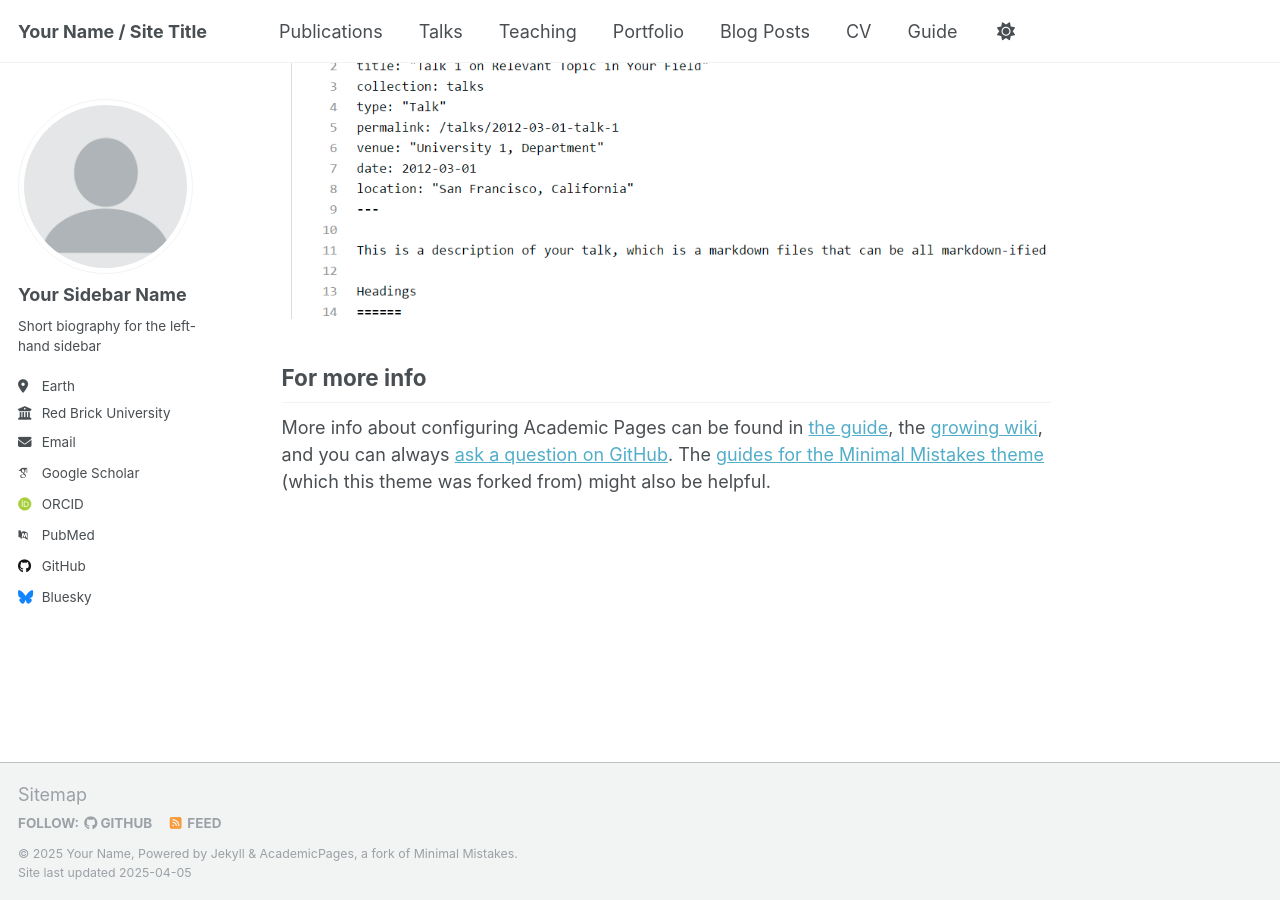
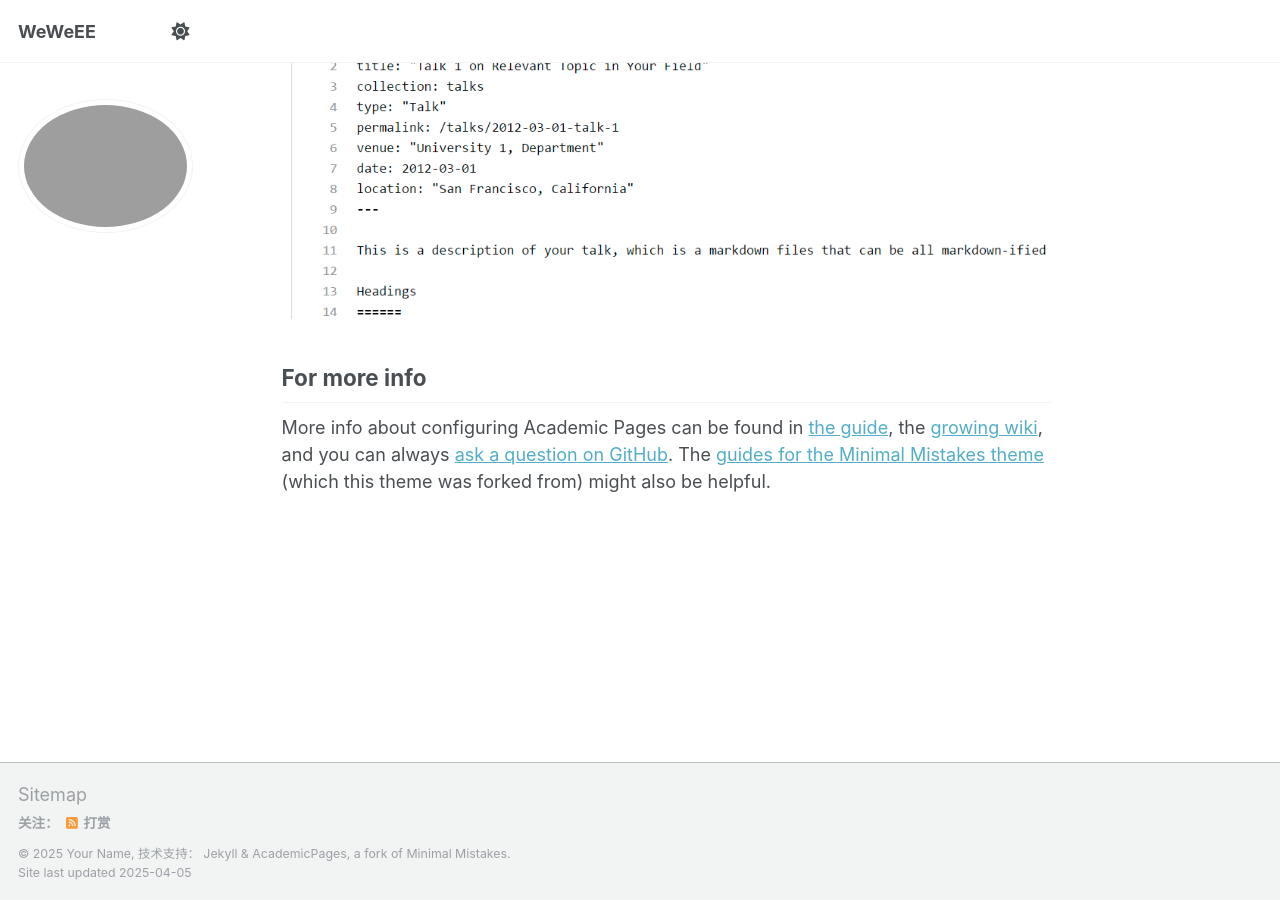
Before and after one commit to idengwei/idengwei.github.io, a Jekyll site: the page built from _pages/about.md, in a window 1280 px wide and 900 px high, scrolled down 2636 px. Built offline with Jekyll 4.4.1, drawn with Linux system fonts in a browser that asks for light colours; some web fonts are replaced.

Commit message:
修改全局配置

```diff
--- a/_config.yml
+++ b/_config.yml
@@ -7,37 +7,37 @@
 # server process.
 
 # Basic Site Settings
-locale                   : "en-US"
+locale                   : "zh-CN"
 site_theme               : "default"
-title                    : "Your Name / Site Title"
+title                    : "WeWeEE"
 title_separator          : "-"
 name                     : &name "Your Name"
 description              : &description "personal description"
-url                      : https://academicpages.github.io # the base hostname & protocol for your site e.g. "https://[your GitHub username].github.io"
+url                      : https://idengwei.github.io # the base hostname & protocol for your site e.g. "https://[your GitHub username].github.io"
 baseurl                  : "" # the subpath of your site, e.g. "/blog"
-repository               : "academicpages/academicpages.github.io"
+repository               : "idengwei/idengwei.github.io"
 
 # Site Author - The following control what appear as part of the author content on the side bar.
 #               If a field is blank the icon and link will not appear, otherwise it will be shown.
 #               Additional customization can be done by editing /_includes/author-profile.html
 author:
   # Biographic information
-  avatar           : "profile.png"
-  name             : "Your Sidebar Name"
+  avatar           : # "profile.png"
+  name             : # "Your Sidebar Name"
   pronouns         : # example: "she/her"
-  bio              : "Short biography for the left-hand sidebar"
-  location         : "Earth"
-  employer         : "Red Brick University"
+  bio              : # "Short biography for the left-hand sidebar"
+  location         : # "Earth"
+  employer         : # "Red Brick University"
   uri              : # URL
-  email            : "none@example.org"
+  email            : # "none@example.org"
 
   # Academic websites
   arxiv            : # URL - Update with the correct link to your profile
-  googlescholar    : "https://scholar.google.com/citations?user=PS_CX0AAAAAJ"
+  googlescholar    : # "https://scholar.google.com/citations?user=PS_CX0AAAAAJ"
   impactstory      : # URL
-  orcid            : "http://orcid.org/yourorcidurl"
+  orcid            : # "http://orcid.org/yourorcidurl"
   semantic         : # URL
-  pubmed           : "https://www.ncbi.nlm.nih.gov/pubmed/?term=john+snow"
+  pubmed           : # "https://www.ncbi.nlm.nih.gov/pubmed/?term=john+snow"
   researchgate     : # URL
   scopus           : # URL
 
@@ -45,12 +45,12 @@ author:
   bitbucket        : # Username - Update with your username on the site
   codepen          : # Username
   dribbble         : # Username
-  github           : "academicpages"
+  github           : # "idengwei"
   kaggle           : # Username
   stackoverflow    : # User number or user number and name (i.e., use "1" or "1/jeff-atwood")
 
   # Social media
-  bluesky          : "bsky.app" # Replace this with you Bluesky username
+  bluesky          : # "bsky.app" # Replace this with you Bluesky username
   facebook         : # Username
   flickr           : # Username
   foursquare       : # Username
```
Also changed, not shown: _data/navigation.yml (+14 -14 lines).
